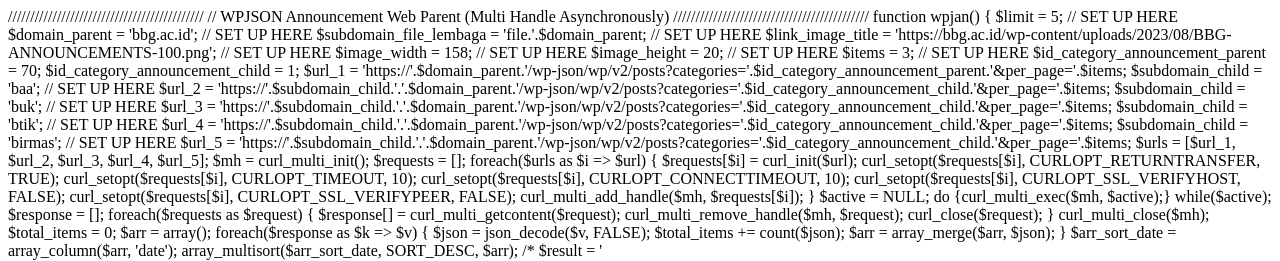
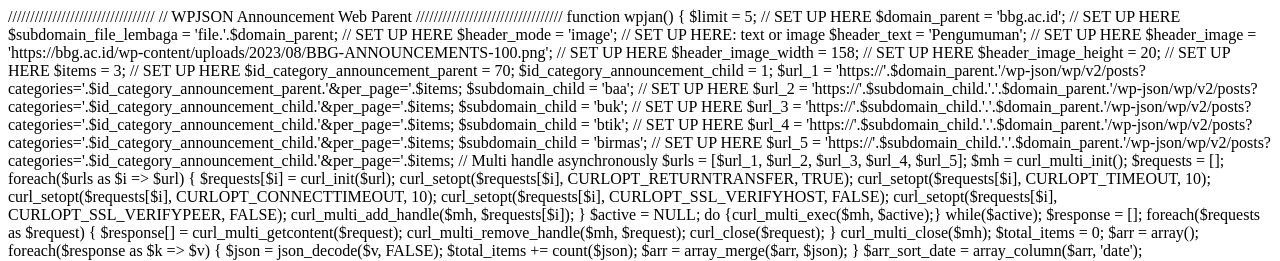
Before and after one commit to achyaryalyal/fastron, a PHP site: page /wpjson-announcement-web-parent.php in a window 1280 px wide; the page is wider, and only the part inside the window is pictured. Shown: the top 261 px of that part. Run offline with PHP 8.4, Linux system fonts and the light colour scheme.

Commit message:
Update wpjson-announcement-web-parent.php

```diff
--- a/wp/code-snippets/wpjson-announcement-web-parent.php
+++ b/wp/code-snippets/wpjson-announcement-web-parent.php
@@ -1,14 +1,16 @@
-////////////////////////////////////////////
-// WPJSON Announcement Web Parent (Multi Handle Asynchronously)
-////////////////////////////////////////////
+/////////////////////////////////
+// WPJSON Announcement Web Parent
+/////////////////////////////////
 
 function wpjan() {
 	$limit = 5; // SET UP HERE
 	$domain_parent = 'bbg.ac.id'; // SET UP HERE
 	$subdomain_file_lembaga = 'file.'.$domain_parent; // SET UP HERE
-	$link_image_title = 'https://bbg.ac.id/wp-content/uploads/2023/08/BBG-ANNOUNCEMENTS-100.png'; // SET UP HERE
-	$image_width = 158; // SET UP HERE
-	$image_height = 20; // SET UP HERE
+	$header_mode = 'image'; // SET UP HERE: text or image
+	$header_text = 'Pengumuman'; // SET UP HERE
+	$header_image = 'https://bbg.ac.id/wp-content/uploads/2023/08/BBG-ANNOUNCEMENTS-100.png'; // SET UP HERE
+	$header_image_width = 158; // SET UP HERE
+	$header_image_height = 20; // SET UP HERE
 
 	$items = 3; // SET UP HERE
 	$id_category_announcement_parent = 70;
@@ -27,6 +29,7 @@ function wpjan() {
 	$subdomain_child = 'birmas'; // SET UP HERE
 	$url_5 = 'https://'.$subdomain_child.'.'.$domain_parent.'/wp-json/wp/v2/posts?categories='.$id_category_announcement_child.'&per_page='.$items;
 
+	// Multi handle asynchronously
 	$urls = [$url_1, $url_2, $url_3, $url_4, $url_5];
 	$mh = curl_multi_init();
 	$requests = [];
@@ -59,9 +62,13 @@ function wpjan() {
 	$arr_sort_date = array_column($arr, 'date');
 	array_multisort($arr_sort_date, SORT_DESC, $arr);
 
-	/* $result = '<h2 style="color:#2f2a95;text-align:center;font-family:\'Roboto Condensed\',\'Open Sans Condensed\',sans-serif;font-weight:bold;padding-bottom:20px;margin:0px;">Pengumuman</h2> */
-	$result = '<h2 style="margin:0px;padding-bottom:20px;text-align:center;"><img decoding="async" loading="lazy" width="'.$image_width.'" height="'.$image_height.'" src="'.$link_image_title.'" alt="Pengumuman" title="Pengumuman" class="wp-image-12694"></h2>
-		<ul class="wpjan">';
+	if($header_mode=='text') {
+		$result = '<h2 style="color:#2f2a95;text-align:center;font-family:\'Roboto Condensed\',\'Open Sans Condensed\',sans-serif;font-weight:bold;padding-bottom:20px;margin:0px;">'.$header_text.'</h2>';
+	}
+	else {
+		$result = '<h2 style="margin:0px;padding-bottom:20px;text-align:center;"><img decoding="async" loading="lazy" width="'.$header_image_width.'" height="'.$header_image_height.'" src="'.$header_image.'" alt="'.$header_text.'" title="'.$header_text.'" class="wp-image-12694"></h2>';
+	}
+	$result .= '<ul class="wpjan">';
 	$date_today = date('Y-m-d');
 	for($i=0; $i<$total_items; $i++) {
 		$x = $i + 1;
@@ -97,10 +104,10 @@ function wpjan() {
 		background: -o-linear-gradient(-50deg, #fafdfd 0%,#98f4fe 51%,#79d5f8 75%);
 		background: -ms-linear-gradient(-50deg, #fafdfd 0%,#98f4fe 51%,#79d5f8 75%);
 		background: linear-gradient(135deg, #fafdfd 0%,#98f4fe 51%,#79d5f8 75%);
-		text-align:left;border-bottom:1px solid #eaeaea;padding:3px 0 10px 5px;line-height:18px;overflow:hidden;
+		border-bottom:1px solid #eaeaea;line-height:16px;overflow:hidden;padding:3px 5px;text-align:left;
 	}
 	.wpjan-list h3 {color:#337ab7;font-size:14px;font-weight:600;line-height:18px;margin:0;padding:4px 0;}
-	.wpjan-list p {font-family:Arimo,sans-serif;font-size:10px;margin:1px;padding:0;color:#444;font-size:11px;}
+	.wpjan-list p {font-size:11px;margin:1px;padding:0;color:#444;}
 	.wpjan-list p i.p-l-6 {padding-left:6px;}
 	</style>';
 	return $result;
```
